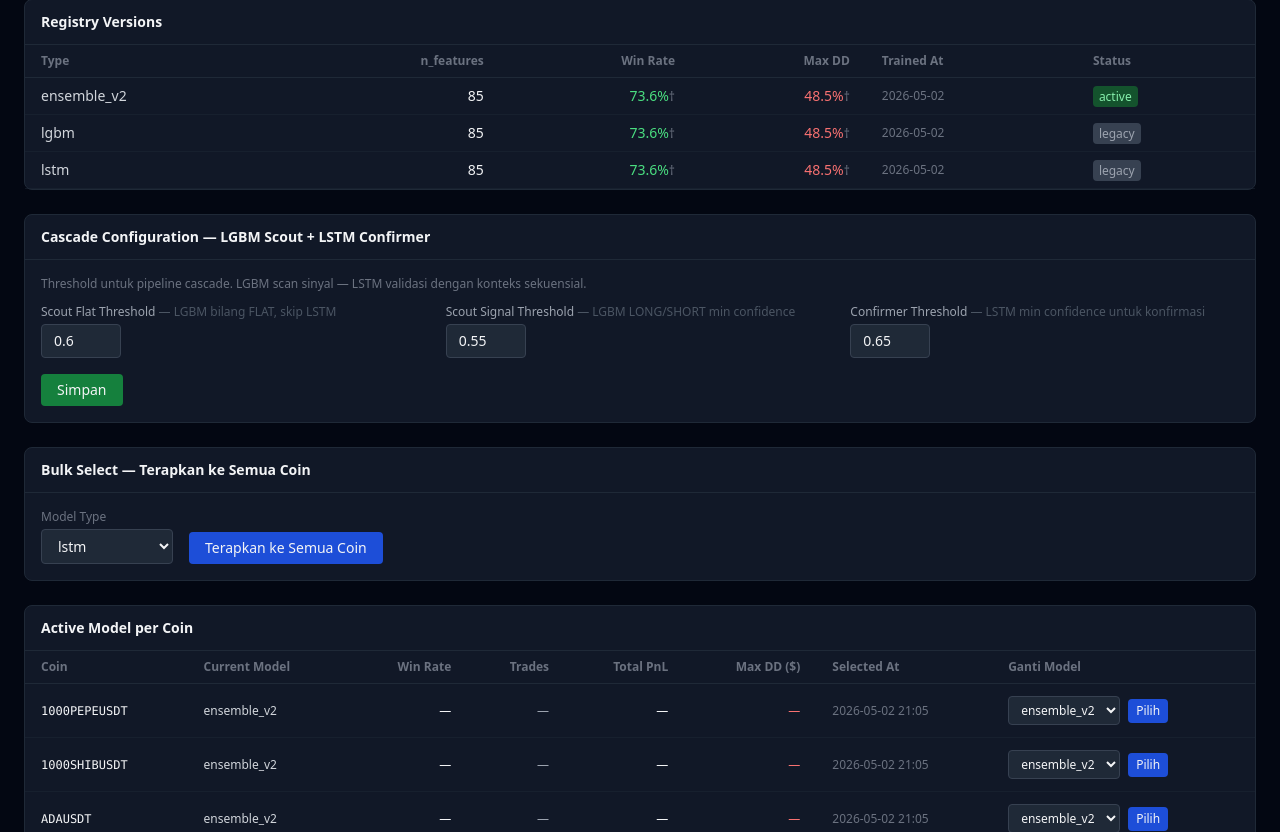
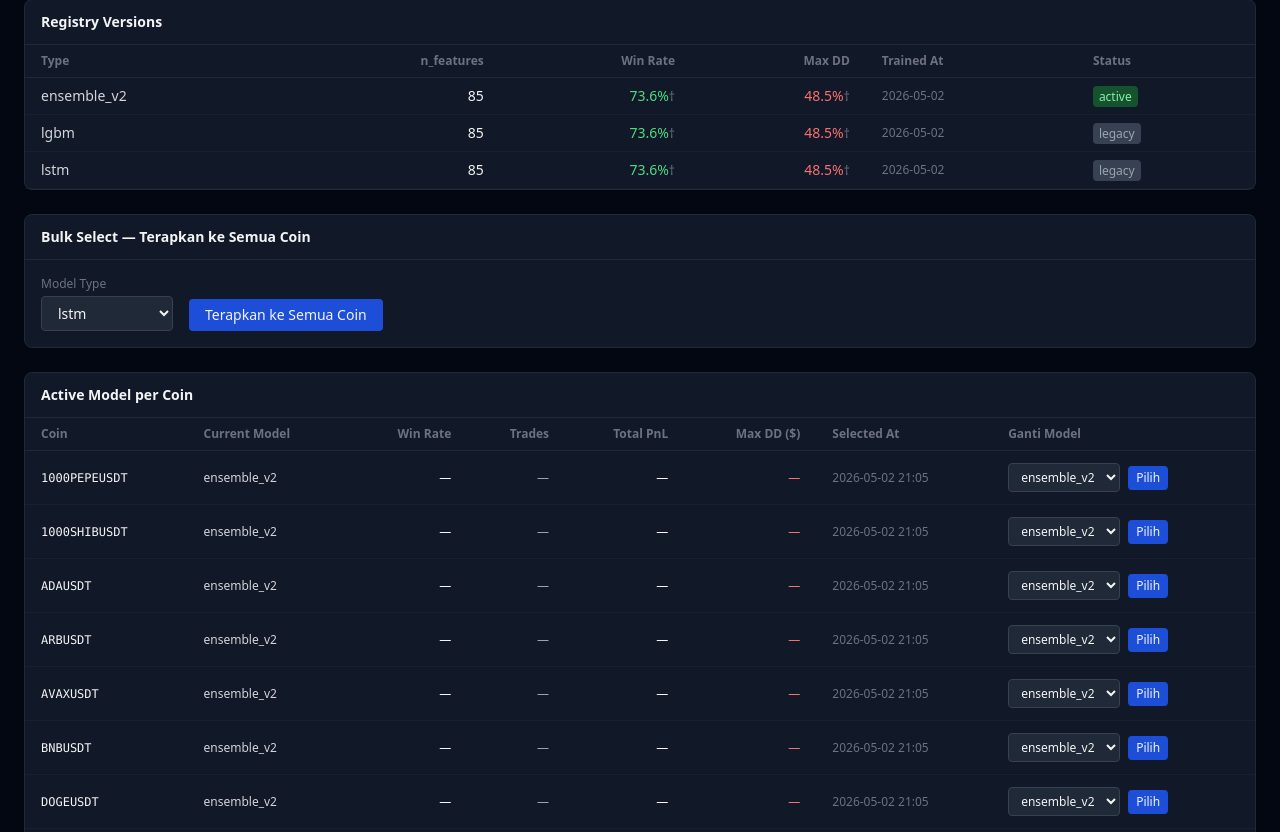
Before and after one commit to heathclif-cyber/swingtrade_v2, a Flask app: page /models in a window 1280 px wide. Shown: the part 126-958 px from the top of the page. Run offline with Flask 3, Linux system fonts and the light colour scheme; some libraries are stand-ins or nearby versions.

Commit message:
Revert "@"
This reverts commit 25803047575581fe1599352bfd6dd5c271715eed.

```diff
--- a/app/api/models_bp.py
+++ b/app/api/models_bp.py
@@ -88,15 +88,12 @@ def models():
             and any(m.model_type in ("ensemble", "lstm") for m in available_metas)):
         available_types.append("cascade")
 
-    cascade_cfg = cfg.get("cascade", {})
-
     return render_template(
         "models.html",
         rows              = rows,
         registry_versions = registry_versions,
         available_metas   = available_metas,
         available_types   = available_types,
-        cascade_cfg       = cascade_cfg,
     )
 
 
@@ -220,43 +217,3 @@ def select_all_models():
 def available_models():
     from app.services.model_registry import load_registry
     return jsonify(load_registry())
-
-
-@bp.get("/api/cascade-config")
-def get_cascade_config():
-    """Return cascade thresholds dari inference_config.json."""
-    from app.services.model_registry import load_inference_config
-    cfg = load_inference_config()
-    return jsonify(cfg.get("cascade", {}))
-
-
-@bp.post("/api/cascade-config")
-def update_cascade_config():
-    """Update cascade thresholds di inference_config.json."""
-    import json
-    from pathlib import Path
-    from app.services.model_registry import resolve_path
-
-    data = request.get_json(force=True)
-    cfg_path = resolve_path("models/inference_config.json")
-
-    with open(cfg_path, "r") as f:
-        cfg = json.load(f)
-
-    cascade = cfg.setdefault("cascade", {})
-    for key in ("scout_flat_threshold", "scout_signal_threshold", "confirmer_threshold"):
-        if key in data:
-            val = float(data[key])
-            if not 0.0 <= val <= 1.0:
-                return jsonify({"error": f"{key} harus antara 0.0 - 1.0"}), 400
-            cascade[key] = round(val, 2)
-
-    tmp = str(cfg_path) + ".tmp"
-    with open(tmp, "w") as f:
-        json.dump(cfg, f, indent=2)
-    Path(tmp).replace(cfg_path)
-
-    from app.services.inference import InferenceService
-    InferenceService.clear_cache()
-
-    return jsonify({"status": "ok", "cascade": cascade})
--- a/app/templates/models.html
+++ b/app/templates/models.html
@@ -49,52 +49,6 @@
     </tbody>
   </table>
 </div>
-
-
-<!-- Cascade Configuration -->
-<div class="bg-gray-900 rounded-lg border border-gray-800 mb-6">
-  <h2 class="px-4 py-3 font-semibold border-b border-gray-800">Cascade Configuration — LGBM Scout + LSTM Confirmer</h2>
-  <div class="px-4 py-4">
-    <p class="text-xs text-gray-500 mb-3">
-      Threshold untuk pipeline cascade. LGBM scan sinyal — LSTM validasi dengan konteks sekuensial.
-    </p>
-    <div class="grid grid-cols-1 md:grid-cols-3 gap-4">
-      <div>
-        <label class="block text-xs text-gray-400 mb-1">
-          Scout Flat Threshold
-          <span class="text-gray-600">— LGBM bilang FLAT, skip LSTM</span>
-        </label>
-        <input type="number" id="cfg-scout-flat" step="0.05" min="0" max="1"
-               value="{{ cascade_cfg.get('scout_flat_threshold', 0.6) }}"
-               class="bg-gray-800 border border-gray-700 rounded px-3 py-1.5 text-sm w-20">
-      </div>
-      <div>
-        <label class="block text-xs text-gray-400 mb-1">
-          Scout Signal Threshold
-          <span class="text-gray-600">— LGBM LONG/SHORT min confidence</span>
-        </label>
-        <input type="number" id="cfg-scout-signal" step="0.05" min="0" max="1"
-               value="{{ cascade_cfg.get('scout_signal_threshold', 0.55) }}"
-               class="bg-gray-800 border border-gray-700 rounded px-3 py-1.5 text-sm w-20">
-      </div>
-      <div>
-        <label class="block text-xs text-gray-400 mb-1">
-          Confirmer Threshold
-          <span class="text-gray-600">— LSTM min confidence untuk konfirmasi</span>
-        </label>
-        <input type="number" id="cfg-confirmer" step="0.05" min="0" max="1"
-               value="{{ cascade_cfg.get('confirmer_threshold', 0.65) }}"
-               class="bg-gray-800 border border-gray-700 rounded px-3 py-1.5 text-sm w-20">
-      </div>
-    </div>
-    <button onclick="saveCascadeConfig()"
-            class="mt-4 bg-green-700 hover:bg-green-600 text-sm rounded px-4 py-1.5 font-medium">
-      Simpan
-    </button>
-    <span id="cascade-result" class="ml-3 text-xs text-gray-400 hidden"></span>
-  </div>
-</div>
-
 
 <!-- Bulk Select -->
 <div class="bg-gray-900 rounded-lg border border-gray-800 mb-6">
@@ -244,41 +198,6 @@ function selectAll() {
     resultEl.classList.remove('hidden');
   });
 }
-
-	function saveCascadeConfig() {
-	  const resultEl = document.getElementById('cascade-result');
-	  const payload = {
-	    scout_flat_threshold:  parseFloat(document.getElementById('cfg-scout-flat').value),
-	    scout_signal_threshold: parseFloat(document.getElementById('cfg-scout-signal').value),
-	    confirmer_threshold:    parseFloat(document.getElementById('cfg-confirmer').value),
-	  };
-
-	  resultEl.textContent = 'Menyimpan...';
-	  resultEl.classList.remove('hidden', 'text-green-400', 'text-red-400');
-	  resultEl.classList.add('text-gray-400');
-
-	  fetch('/api/cascade-config', {
-	    method: 'POST',
-	    headers: {'Content-Type': 'application/json'},
-	    body: JSON.stringify(payload),
-	  })
-	  .then(r => r.json())
-	  .then(d => {
-	    if (d.status === 'ok') {
-	      resultEl.textContent = 'Tersimpan. Cache model dibersihkan.';
-	      resultEl.classList.replace('text-gray-400', 'text-green-400');
-	    } else {
-	      resultEl.textContent = 'Error: ' + (d.error || JSON.stringify(d));
-	      resultEl.classList.replace('text-gray-400', 'text-red-400');
-	    }
-	    resultEl.classList.remove('hidden');
-	  })
-	  .catch(e => {
-	    resultEl.textContent = 'Network error: ' + e;
-	    resultEl.classList.replace('text-gray-400', 'text-red-400');
-	    resultEl.classList.remove('hidden');
-	  });
-	}
 </script>
 
 {% endblock %}
--- a/models/inference_config.json
+++ b/models/inference_config.json
@@ -350,8 +350,7 @@
     "num_classes": 3
   },
   "cascade": {
-    "scout_flat_threshold": 0.6,
-    "scout_signal_threshold": 0.55,
-    "confirmer_threshold": 0.65
+    "scout_confidence_threshold": 0.6,
+    "scout_signal_threshold": 0.45
   }
 }
```
Also changed, not shown: app/services/inference.py (+10 -44 lines).
